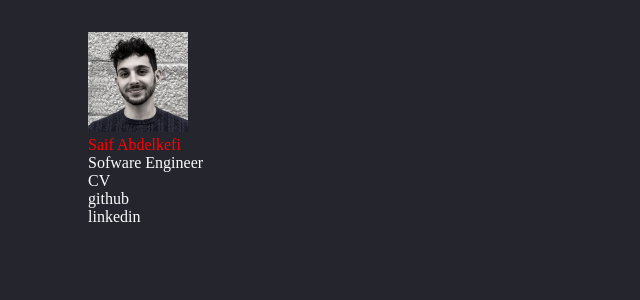
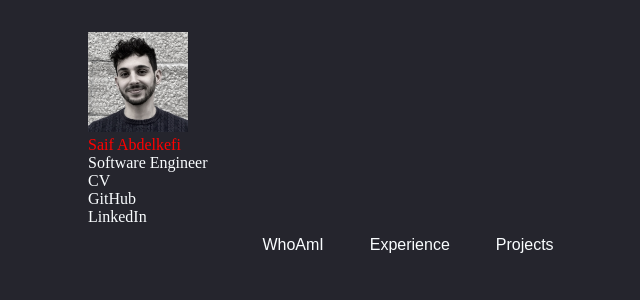
Before and after one commit to SaifAbdkf/personal-website, a React (Vite) app in the folder saif-website/: page / in a window 1280 px wide. Shown: the top 300 px of the page, without its empty margins (232-872 px from the left). Built offline with nearby package versions, Linux system fonts and the light colour scheme.

Commit message:
Added NAVBAR

```diff
--- a/saif-website/src/Header.tsx
+++ b/saif-website/src/Header.tsx
@@ -2,19 +2,33 @@ import "./Header.css";
 
 export default function Header() {
   return (
-    <div className={"headerContainer"}>
-      <img src="../assets/headshot3.jpg" className={"headshot"} />
-      <div className={"title"}>
-        <div className="saif_H1"> Saif Abdelkefi</div>
-        <div> Sofware Engineer</div>
+    <div className="headerContainer">
+      <img src="../assets/headshot3.jpg" className="headshot" alt="Saif Abdelkefi" />
+      <div className="title">
+        <div className="saif_H1">Saif Abdelkefi</div>
+        <div>Software Engineer</div>
       </div>
-      <div className={"links"}>
-        <div> CV </div>
-        {/* download cv with cool animation*/}
-        <div> github </div>
-        {/* checkout my github */}
-        <div> linkedin </div>
-        {/* lets connect on linkedin */}
+      <div className="links">
+        <div>CV</div>
+        <div>GitHub</div>
+        <div>LinkedIn</div>
+      </div>
+      <div className="menu-container">
+        <a href="/" className="menu-item">
+          <button className="menu-button">
+            <span className="button-text">WhoAmI</span>
+          </button>
+        </a>
+        <a href="/blogs" className="menu-item">
+          <button className="menu-button">
+            <span className="button-text">Experience</span>
+          </button>
+        </a>
+        <a href="/newsletter" className="menu-item">
+          <button className="menu-button">
+            <span className="button-text">Projects</span>
+          </button>
+        </a>
       </div>
     </div>
   );
--- a/saif-website/src/index.css
+++ b/saif-website/src/index.css
@@ -1,3 +1,4 @@
+/* Global Styles */
 * {
   background-color: rgb(37, 37, 45);
   color: rgb(250, 253, 255);
@@ -15,11 +16,69 @@ body {
 }
 
 .content {
-  background-color: rgb(118, 225, 193);
   max-width: 48rem;
   min-width: 40rem;
   /* to test, remove when i have content */
 }
-.saif_H1{
- color: red;
+
+.saif_H1 {
+  color: red;
 }
+
+/* Menu Button Styles for WhoAmI, Experience, Projects */
+.menu-container {
+  display: flex;
+  justify-content: center;
+  gap: 10px;
+}
+
+.menu-item {
+  text-decoration: none;
+}
+
+.menu-button {
+  padding: 0.5rem 1rem;
+  border-radius: 0.375rem;
+  background-color: transparent;
+  border: 2px solid transparent;
+  color: rgb(250, 253, 255);
+  font-size: 1rem;
+  font-weight: 500;
+  position: relative;
+  transition: all 0.3s ease;
+}
+
+.menu-button:hover {
+  background-color: rgb(37, 37, 45);
+  border-color: rgb(250, 253, 255);
+  color: rgb(250, 253, 255);
+}
+
+.menu-button .button-text {
+  position: relative;
+  z-index: 10;
+}
+
+.menu-button:focus {
+  outline: none;
+}
+
+/* Underline effect on hover */
+.menu-button:hover .button-text::after {
+  content: '';
+  position: absolute;
+  bottom: -3px;
+  left: 0;
+  width: 100%;
+  height: 2px;
+  background-color: rgb(250, 253, 255);
+  transform: scaleX(0);
+  animation: underline 0.3s forwards;
+}
+
+/* Animation for the underline effect */
+@keyframes underline {
+  to {
+    transform: scaleX(1);
+  }
+}
```
